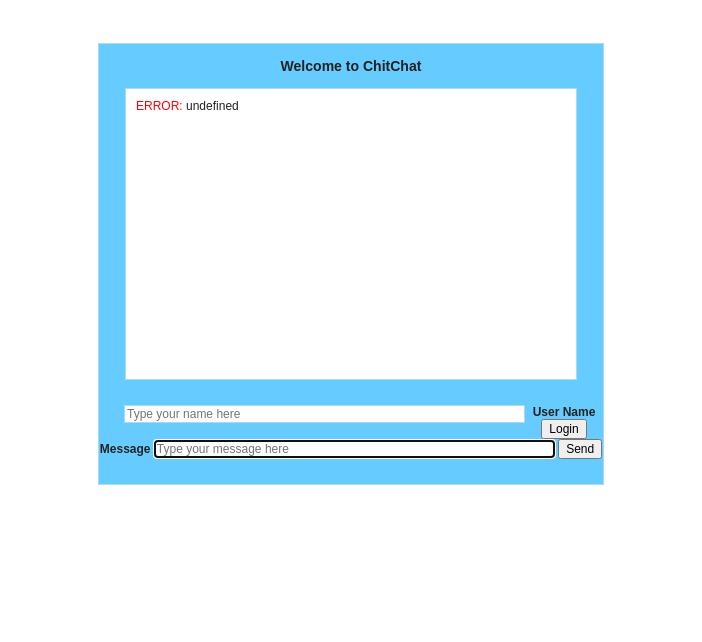
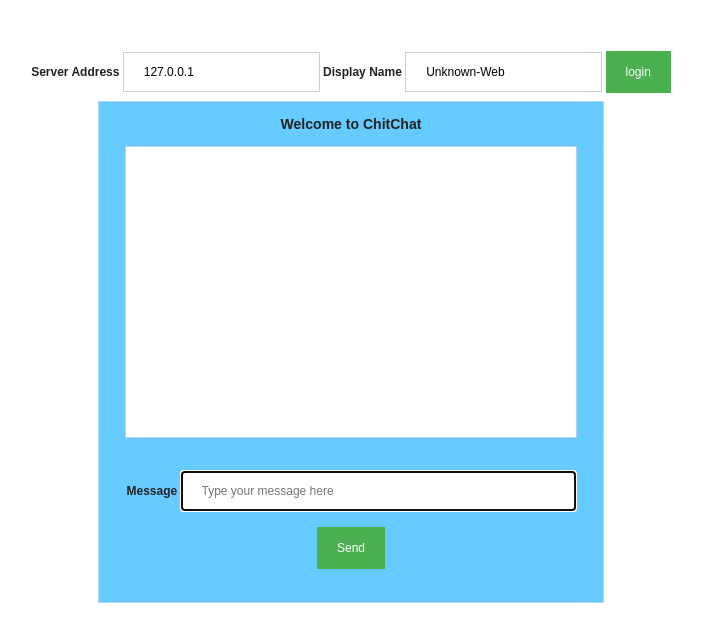
Before and after one commit to karthagokul/ChitChat, a plain HTML site: page Javascript/index.html in a window 1280 px wide. Both pictures are taken after typing "Sample" into the empty fields and a click on the input "Send". Shown: the whole page, without its empty margins (289-991 px from the left). Drawn offline with Linux system fonts and the light colour scheme.

Commit message:
Javascript function updates

```diff
--- a/Javascript/index.html
+++ b/Javascript/index.html
@@ -8,21 +8,21 @@
    <body onload="javascript:WebSocketSupport()">
       <div id="ws_support"></div>
       <div id="list-chat">
-
+      </div>
+      <div id="id01" class="modal">
+         <div class="container">
+            <label for="uname"><b>Server Address</b></label>
+            <input type="text" placeholder="Enter Server URL" id="server" value="127.0.0.1" required>
+            <label for="psw"><b>Display Name</b></label>
+            <input type="text" placeholder="Enter Username" value="Unknown-Web" id="username" required>
+            <input name="loginmsg" type="submit"  id="login" value="login" onclick="doLogin(document.getElementById('server').value,document.getElementById('username').value)" />
+         </div>
       </div>
       <div id="wrapper">
          <div id="menu">
             <h3 class="welcome">Welcome to ChitChat</h3>
          </div>
-
          <div id="chatbox"></div>
-
-            <div id="loginbox">
-				<label for="name"><b>User Name</b></label>
-                <input name="chatname" type="text" id="chatname" size="67" placeholder="Type your name here"/>
-                <input name="login" type="submit"  id="login" value="Login" onclick="doLogin(document.getElementById('msg').value)" />
-              </div>
-
          <div id ="controls">
             <label for="name"><b>Message</b></label>
             <input name="msg" type="text" id="msg" size="63" placeholder="Type your message here" />
--- a/Javascript/style.css
+++ b/Javascript/style.css
@@ -65,3 +65,23 @@ ul li {
 ul li:last-child {
     border-bottom: none
 }
+/* Full-width input fields */
+input[type=text], input[type=password] {
+    //width: 100%;
+    padding: 12px 20px;
+    margin: 8px 0;
+    display: inline-block;
+    border: 1px solid #ccc;
+    box-sizing: border-box;
+}
+
+/* Set a style for all buttons */
+input[type=submit] {
+    background-color: #4CAF50;
+    color: white;
+    padding: 14px 20px;
+    margin: 8px 0;
+    border: none;
+    cursor: pointer;
+    //width: 70%;
+}
--- a/Javascript/websocket_client.js
+++ b/Javascript/websocket_client.js
@@ -13,21 +13,6 @@ function WebSocketSupport() {
     }
 
     output = document.getElementById("chatbox");
-
-    websocket = new WebSocket('ws:localhost:9090');
-
-    websocket.onopen = function(e) {
-        writeToScreen("You have have successfully connected to the server");
-    };
-
-
-    websocket.onmessage = function(e) {
-        onMessage(e)
-    };
-
-    websocket.onerror = function(e) {
-        onError(e)
-    };
 }
 
 function onMessage(e) {
@@ -35,23 +20,22 @@ function onMessage(e) {
     if (obj.command == "chat") {
         writeToScreen('<span style="color: blue;"> ' + '<b></span><span style="color: black;">' + obj.sender + '</b>:' + obj.message + '</span>');
     } else if (obj.command == "online") {
-        writeToScreen('<span style="color: blue;">online status changed</span>');
+        //writeToScreen('<span style="color: blue;">online status changed</span>');
         updateBuddies(obj);
 
     } else if (obj.command == "logoff") {
         writeToScreen('<span style="color: blue;">' + obj.message + 'Logged Off! </span>');
         updateBuddies(obj);
-    }else if (obj.command == "logon") {
-        writeToScreen('<span style="color: blue;">' + obj.sender + 'Logged In! </span>');
-    }
-    else {
-        writeToScreen('<span style="color: blue;"> NOT Implemented </span>');
+    } else if (obj.command == "logon") {
+        //writeToScreen('<span style="color: blue;">' + obj.sender + 'Logged In! </span>');
+    } else {
+        //writeToScreen('<span style="color: blue;"> NOT Implemented </span>');
+        // ToDo : Fix me
         updateBuddies(obj);
     }
 }
 
-function updateBuddies(obj)
-{
+function updateBuddies(obj) {
     var listDiv = document.getElementById('list-chat');
 
     //Deleting all child nodes
@@ -60,14 +44,13 @@ function updateBuddies(obj)
     }
 
     //Now Lets update the buddies
-		var ul=document.createElement('ul');
+    var ul = document.createElement('ul');
     listDiv.appendChild(ul);
     var lh = document.createElement('lh');
     var header = document.createTextNode("Online Buddies");
     lh.appendChild(header);
     ul.appendChild(lh);
-		for(var i in obj.buddies)
-		{
+    for (var i in obj.buddies) {
         var li = document.createElement('li');
         var id = obj.buddies[i];
         var textnode = document.createTextNode(id);
@@ -76,45 +59,36 @@ function updateBuddies(obj)
     }
 }
 
-function onError(e) {
-    writeToScreen('<span style="color: red;">ERROR:</span> ' + e.data);
-}
-
-function doLogin(message) {
-
-    var chatname = document.getElementById('chatname').value;
-    document.getElementById('msg').value = "";
-    document.getElementById('msg').focus();
-
+function doLogin(server, username) {
+    websocket = new WebSocket('ws:' + server + ':9090');
+    websocket.onopen = function(e) {
+        writeToScreen("You have have successfully connected to the server");
+        var chatname = document.getElementById('username').value;
         //var msg = '@<b>' + chatname + '</b>: ' + message;
         var obj = new Object();
         obj.command = "logon";
         obj.sender = chatname;
         var jsonString = JSON.stringify(obj);
         websocket.send(jsonString);
-
-    writeToScreen(msg);
+    };
+    websocket.onmessage = function(e) {
+        onMessage(e)
+    };
+    websocket.onerror = function(e) {
+        onError(e)
+    };
 }
 
-
 function doSend(message) {
-    /* var validationMsg = userInputSupplied();
-     if (validationMsg !== '') {
-         alert(validationMsg);
-         return;
-     }*/
-
-    var chatname = document.getElementById('chatname').value;
+    var chatname = document.getElementById('username').value;
     document.getElementById('msg').value = "";
     document.getElementById('msg').focus();
-    //var msg = '@<b>' + chatname + '</b>: ' + message;
     var obj = new Object();
     obj.command = "chat";
     obj.sender = chatname;
     obj.message = message;
     var jsonString = JSON.stringify(obj);
     websocket.send(jsonString);
-    //writeToScreen(message);
 }
 
 function writeToScreen(message) {
@@ -124,16 +98,8 @@ function writeToScreen(message) {
     output.appendChild(pre);
 }
 
-function userInputSupplied() {
-    var chatname = document.getElementById('chatname').value;
-    var msg = document.getElementById('msg').value;
-    if (chatname === '') {
-        return 'Please enter your username';
-    } else if (msg === '') {
-        return 'Please the message to send';
-    } else {
-        return '';
-    }
+function onError(e) {
+    writeToScreen('<span style="color: red;">ERROR:</span> ' + e.data);
 }
 
 function browserSupportsWebSockets() {
```
Lines whose indentation alone changed are shown as unchanged.
